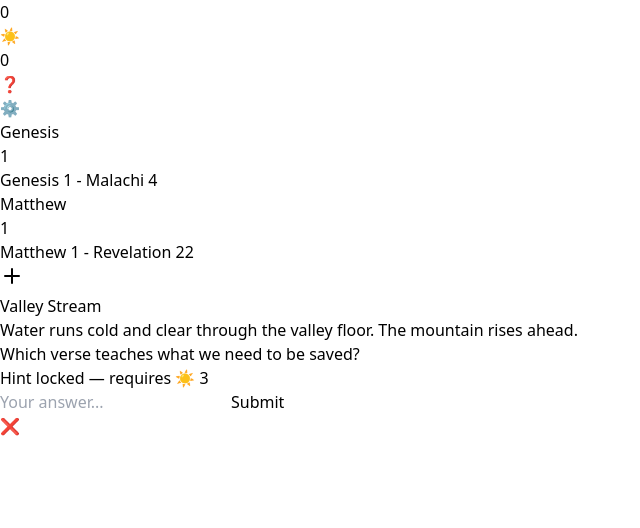
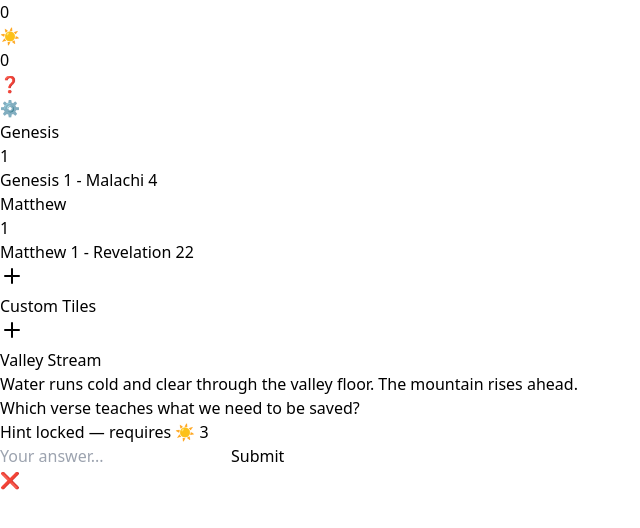
Before and after one commit to Log0ns/ScripturePlan, a React (Vite) app: page / in a window 1280 px wide. Shown: the top 528 px of the page, without its empty margins (0-640 px from the left). Built offline with nearby package versions, Linux system fonts and the light colour scheme.

Commit message:
Implement custom tile management with local storage
Added functionality to manage custom tiles, including adding, deleting, and updating tile labels. Implemented local storage to persist custom tiles across sessions.

```diff
--- a/src/ScripturePlan.tsx
+++ b/src/ScripturePlan.tsx
@@ -135,6 +135,9 @@ export default function ScriptureReader() {
     return 0;
   });
   const [revealedHints, setRevealedHints] = useState<{ [key: number]: boolean }>({});
+  const [customTiles, setCustomTiles] = useState<
+      { id: number; label: string }[]
+    >([]);
 
   type Question = {
     id: number;
@@ -262,6 +265,10 @@ export default function ScriptureReader() {
     }
   }, [icons]);
 
+  useEffect(() => {
+    localStorage.setItem('custom-tiles', JSON.stringify(customTiles));
+  }, [customTiles]);
+
   const loadData = () => {
     try {
       const data = localStorage.getItem('scripture-icons');
@@ -269,6 +276,10 @@ export default function ScriptureReader() {
         setIcons(JSON.parse(data));
       } else {
         setIcons(DEFAULT_ICONS);
+      }
+      const savedCustom = localStorage.getItem('custom-tiles');
+      if (savedCustom) {
+        setCustomTiles(JSON.parse(savedCustom));
       }
     } catch (error) {
       setIcons(DEFAULT_ICONS);
@@ -405,6 +416,29 @@ export default function ScriptureReader() {
       setShowSettings(false);
       setSelectedIcon(null);
     }
+  };
+
+  const addCustomTile = () => {
+    if (customTiles.length >= 10) return;
+
+    const newTile = {
+      id: Math.max(0, ...customTiles.map(t => t.id)) + 1,
+      label: 'New Tile'
+    };
+
+    setCustomTiles([...customTiles, newTile]);
+  };
+
+  const deleteCustomTile = (id: number) => {
+    setCustomTiles(customTiles.filter(t => t.id !== id));
+  };
+
+  const updateCustomTileLabel = (id: number, label: string) => {
+    setCustomTiles(
+      customTiles.map(t =>
+        t.id === id ? { ...t, label } : t
+      )
+    );
   };
 
   const updateIconSettings = (updates) => {
@@ -580,6 +614,53 @@ export default function ScriptureReader() {
                   <Plus className="w-10 h-10 text-slate-400" />
                 </button>
               )}
+            </div>
+            {/* CUSTOM TILES */}
+            <div className="mt-10">
+              <h3 className="text-sm font-semibold text-slate-600 mb-3 text-center">
+                Custom Tiles
+              </h3>
+
+              <div className="grid grid-cols-2 gap-6">
+                {customTiles.map(tile => (
+                  <div
+                    key={tile.id}
+                    className={`aspect-square ${getIconColor(timeOfDay)} backdrop-blur-md rounded-2xl shadow-xl
+                      flex flex-col items-center justify-center text-center px-4 cursor-pointer`}
+                    onClick={() => {
+                      const newLabel = prompt('Edit tile text:', tile.label);
+                      if (newLabel !== null) {
+                        updateCustomTileLabel(tile.id, newLabel);
+                      }
+                    }}
+                  >
+                    <div className="text-base font-medium text-slate-700">
+                      {tile.label}
+                    </div>
+
+                    <button
+                      onClick={(e) => {
+                        e.stopPropagation();
+                        deleteCustomTile(tile.id);
+                      }}
+                      className="mt-3 text-xs text-red-500 hover:text-red-700"
+                    >
+                      Remove
+                    </button>
+                  </div>
+                ))}
+
+                {customTiles.length < 10 && (
+                  <button
+                    onClick={addCustomTile}
+                    className={`aspect-square ${getIconColor(timeOfDay)} backdrop-blur-md rounded-2xl shadow-xl
+                      flex items-center justify-center cursor-pointer hover:bg-opacity-95
+                      border-2 border-dashed border-white border-opacity-40`}
+                  >
+                    <Plus className="w-10 h-10 text-slate-400" />
+                  </button>
+                )}
+              </div>
             </div>
           </div>
         </div>
```
